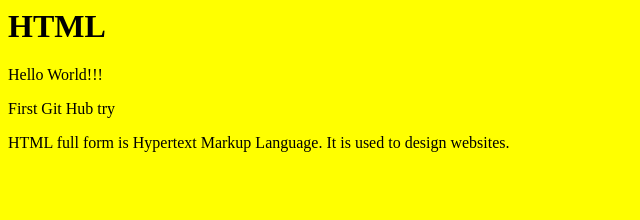
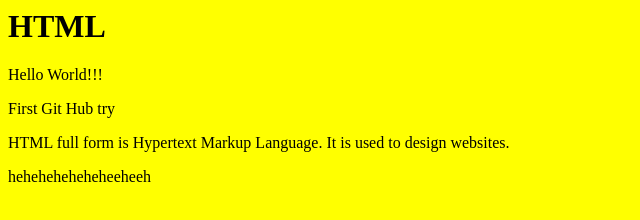
Before and after one commit to Piyaasku/tech_codes, a plain HTML site: page index.html in a window 1280 px wide. Shown: the whole page, without its empty margins (0-640 px from the left). Drawn offline with Linux system fonts and the light colour scheme.

Commit message:
hhhhhhhhhhhh

```diff
--- a/index.html
+++ b/index.html
@@ -7,5 +7,6 @@
   <p>Hello World!!!</p>
   <p>First Git Hub try</p>
   <p>HTML full form is Hypertext Markup Language. It is used to design websites.</p>
+	heheheheheheheeheeh
 </body>
 </html>
```
